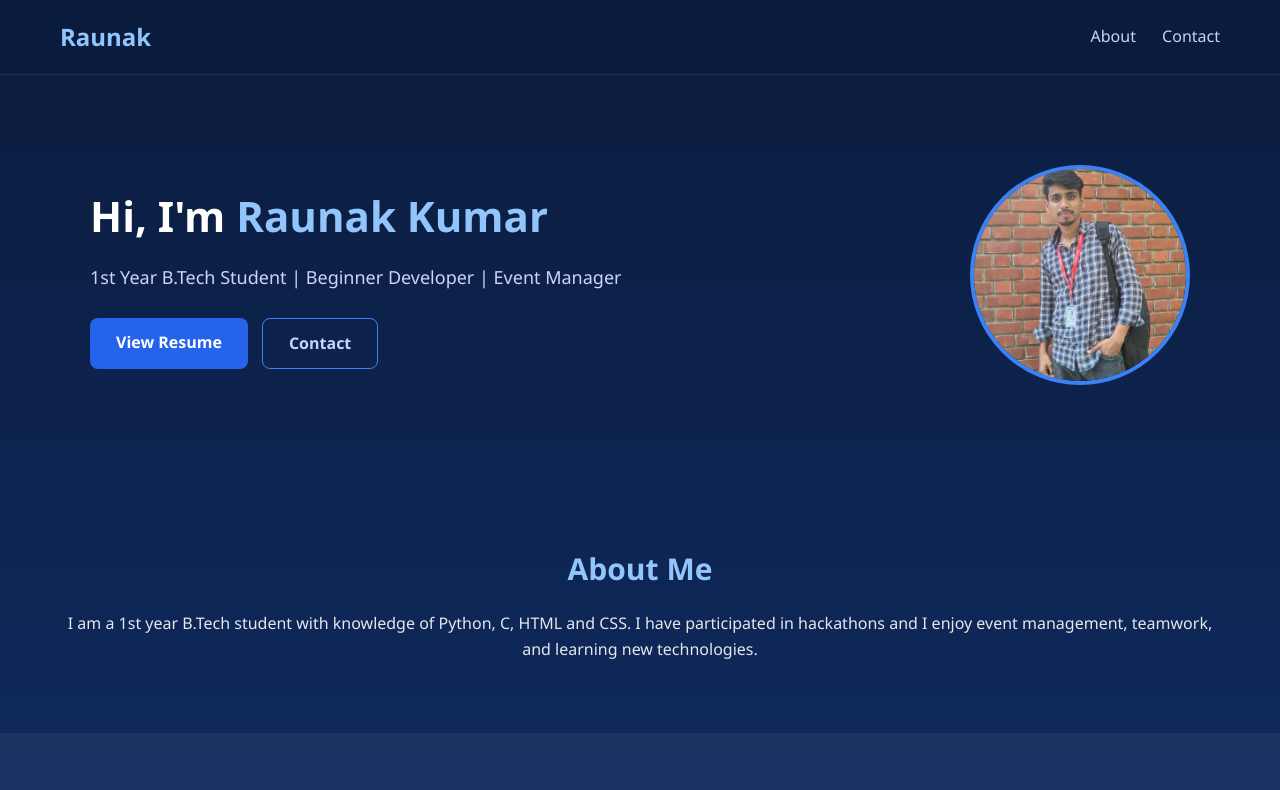
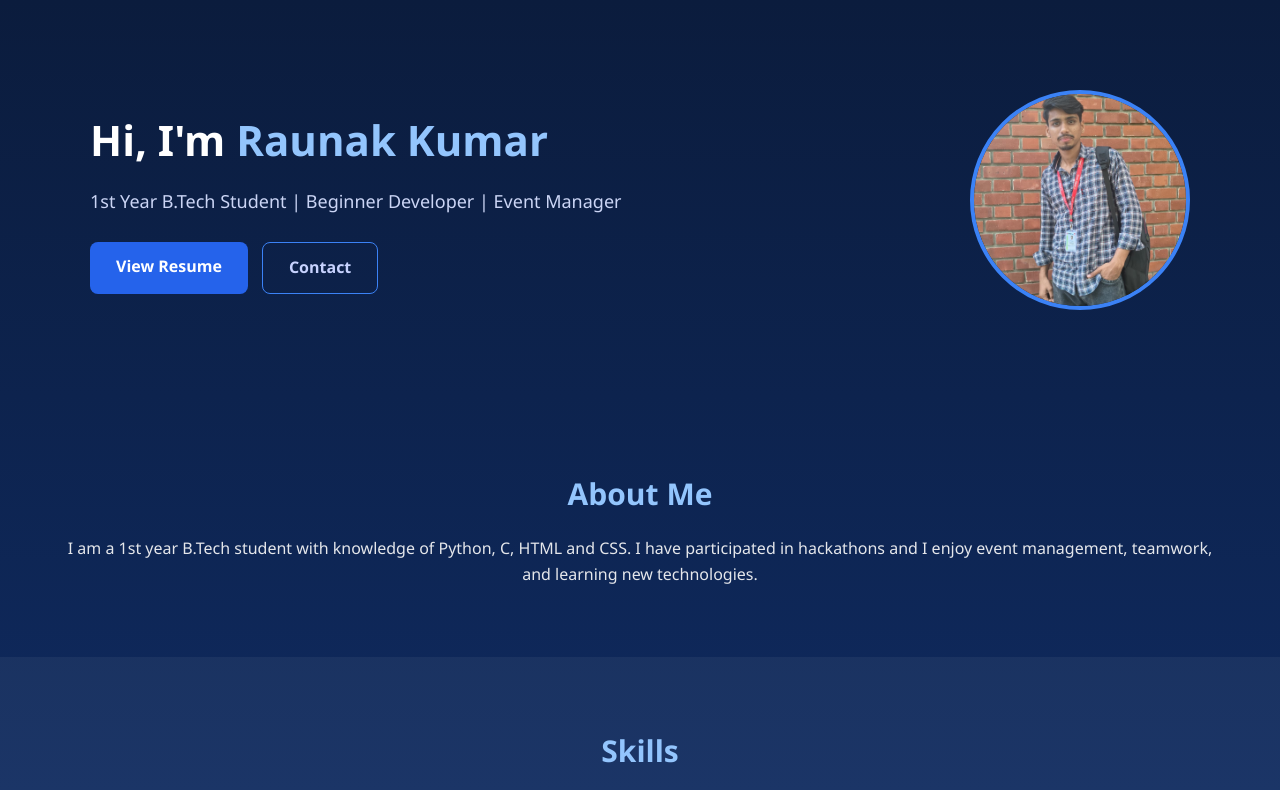
Before and after one commit to raunak76/My-Portfolio, a plain HTML site: page index.html in a window 1280 px wide. Shown: the top 790 px of the page. Drawn offline with Linux system fonts and the light colour scheme.

Commit message:
Refactor index.html structure and content

```diff
--- a/index.html
+++ b/index.html
@@ -7,15 +7,6 @@
   <link rel="stylesheet" href="style.css">
 </head>
 <body>
-
-<header class="navbar">
-  <h2>Raunak</h2>
-  <nav>
-    <a href="#about">About</a>
-    <a href="#contact">Contact</a>
-  </nav>
-</header>
-
 <section class="hero">
   <div class="hero-content">
     <div>
```
